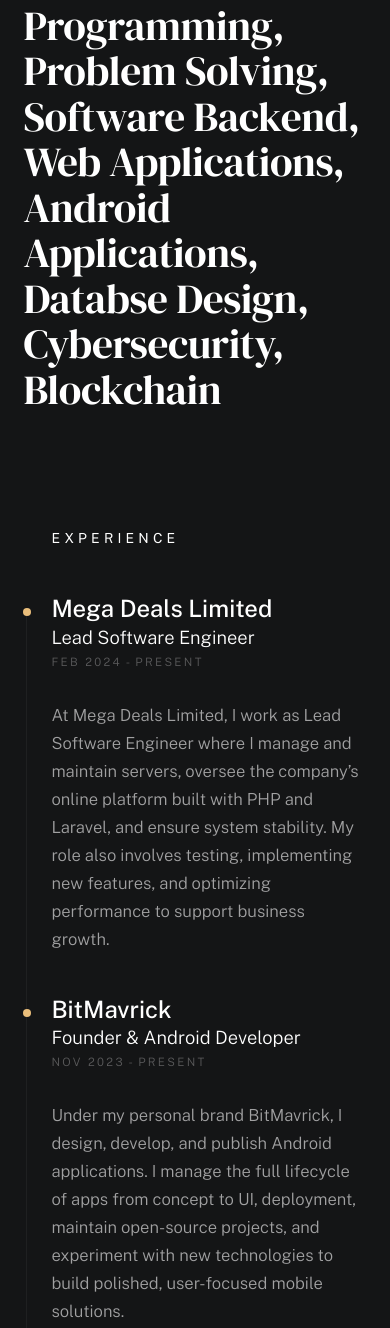
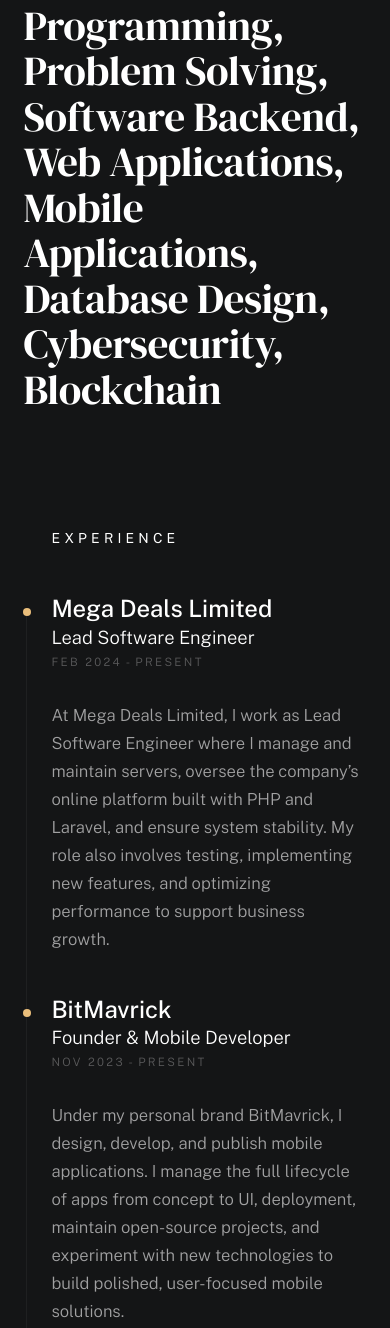
Before and after one commit to BitMavrick/bitmavrick.github.io, a plain HTML site: page index.html in a window 390 px wide. Shown: the part 1998-3326 px from the top of the page. Drawn offline with nearby package versions, Linux system fonts and the light colour scheme; a web font is replaced by a local one.

Commit message:
update index.html to reflect changes in skills from Android to Mobile Development and adjust related descriptions

```diff
--- a/index.html
+++ b/index.html
@@ -151,8 +151,8 @@
                             <li>Problem Solving</li>
                             <li>Software Backend</li>
                             <li>Web Applications</li>
-                            <li>Android Applications</li>
-                            <li>Databse Design</li>
+                            <li>Mobile Applications</li>
+                            <li>Database Design</li>
                             <li>Cybersecurity</li>
                             <li>Blockchain</li>
                         </ul>
@@ -187,11 +187,11 @@
                                 <div class="timeline__bullet"></div>
                                 <div class="timeline__header">
                                     <h4 class="timeline__title">BitMavrick</h4>
-                                    <h5 class="timeline__meta">Founder & Android Developer</h5>
+                                    <h5 class="timeline__meta">Founder & Mobile Developer</h5>
                                     <p class="timeline__timeframe">Nov 2023 - Present</p>
                                 </div>
                                 <div class="timeline__desc">
-                                    <p>Under my personal brand BitMavrick, I design, develop, and publish Android applications. I manage the full lifecycle of apps from concept to UI, deployment, maintain open-source projects, and experiment with new technologies to build polished, user-focused mobile solutions.</p>
+                                    <p>Under my personal brand BitMavrick, I design, develop, and publish mobile applications. I manage the full lifecycle of apps from concept to UI, deployment, maintain open-source projects, and experiment with new technologies to build polished, user-focused mobile solutions.</p>
                                 </div>
                             </div>
 
```
